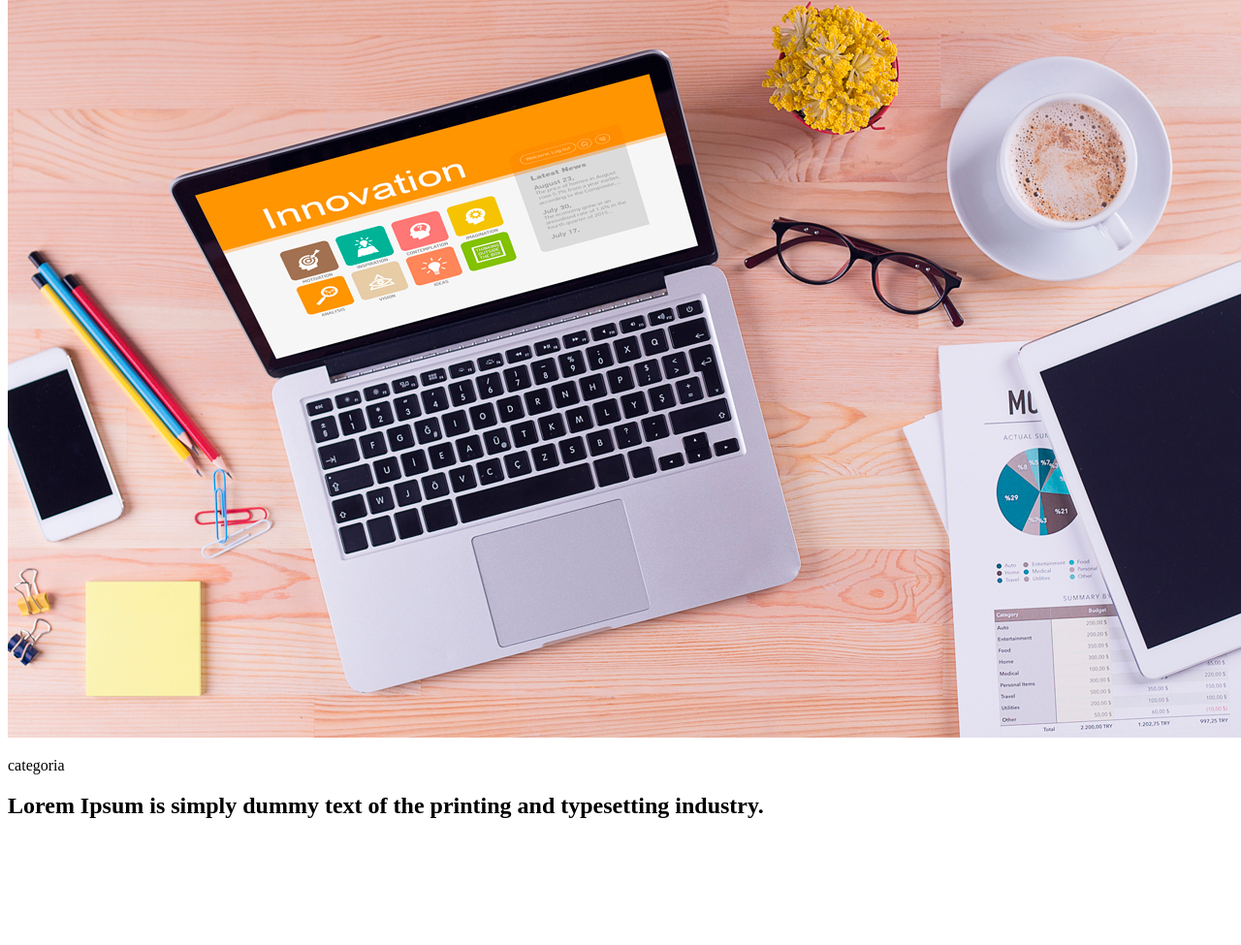
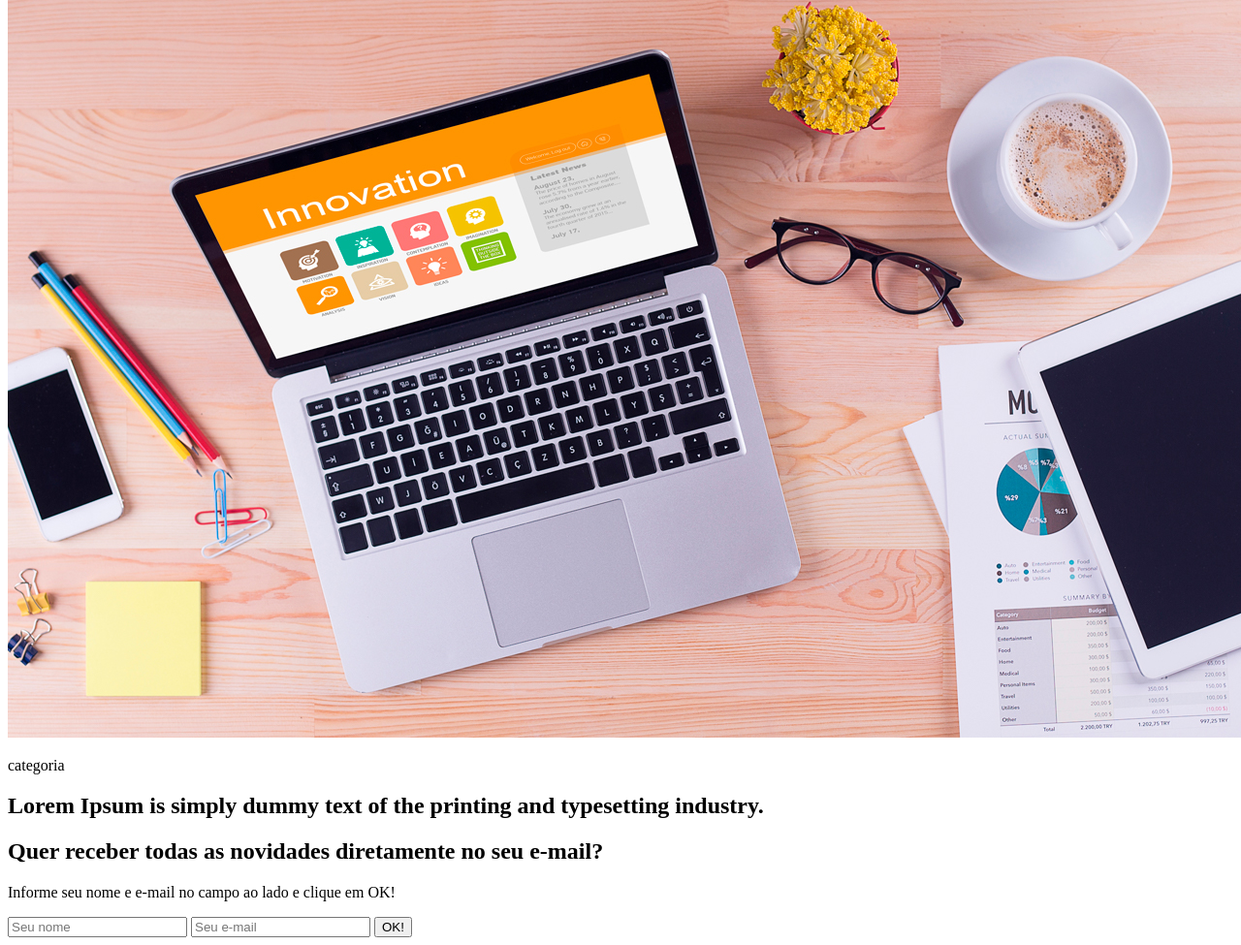
Before and after one commit to FreitasNovoHumano/PROJETO-PRATICO-HTML5-CSS3-ESSENTIALS, a plain HTML site: page index.html in a window 1280 px wide. Shown: the part 10023-10998 px from the top of the page at 97% size. Before the commit the page ends 10888 px from the top, so only its background shows below. Drawn offline with Linux system fonts and the light colour scheme.

Commit message:
Marcação Optin

```diff
--- a/index.html
+++ b/index.html
@@ -132,6 +132,22 @@
                     <h2>Lorem Ipsum is simply dummy text of the printing and typesetting industry.</h2>
                 </article>
             </section>
+
+            <article>
+                <header>
+                    <h1>Quer receber todas as novidades diretamente no seu e-mail?</h1>
+                    <p>Informe seu nome e e-mail no campo ao lado e clique em OK!</p>
+                </header>
+
+                <form>
+                    <input type="text" placeholder="Seu nome">
+                    <input type="text" placeholder="Seu e-mail">
+                    <button type="submit">OK!</button>
+                </form>
+
+            </article>
+
+
         </main>
     </body>
 </html>
```
